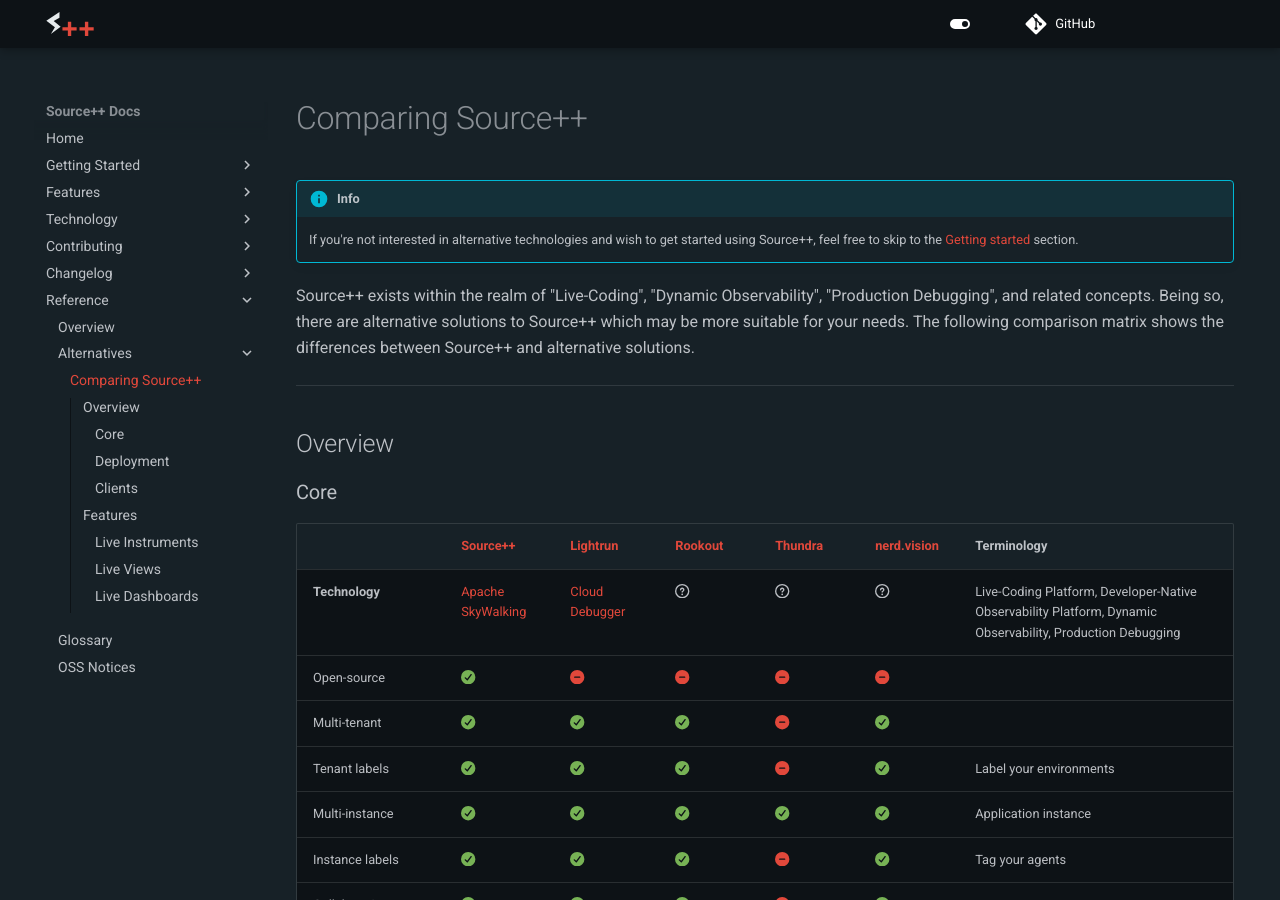
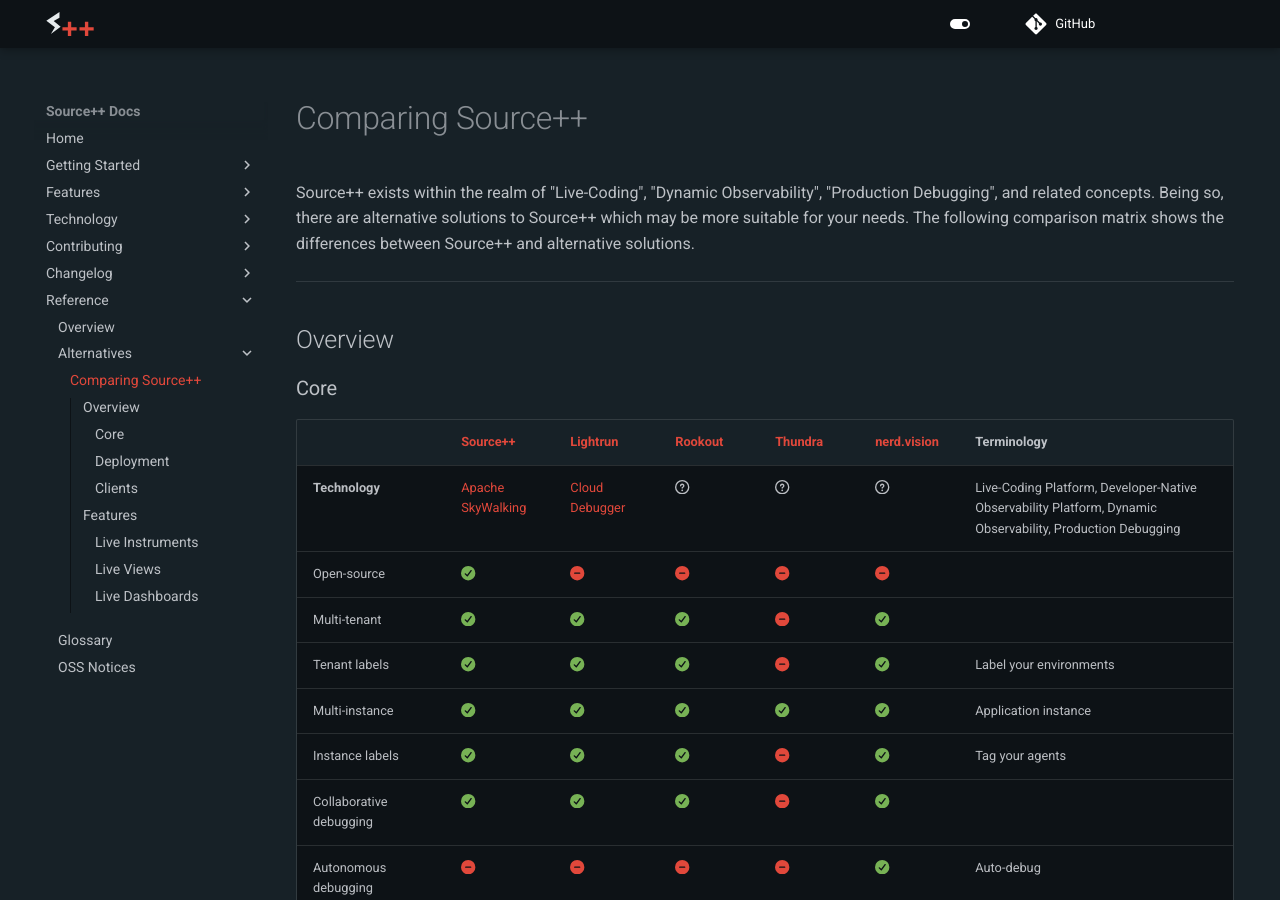
Before and after one commit to sourceplusplus/documentation, an MkDocs documentation site: the page built from docs/reference/alternatives/README.md, in a window 1280 px wide and 900 px high. Built offline with MkDocs 1.6.1 and Material for MkDocs 9.7.7, drawn with Linux system fonts in a browser that asks for light colours; comment, search, counter and statistics services are not loaded; the version menu is left out.

Commit message:
Update README.md

```diff
--- a/docs/reference/alternatives/README.md
+++ b/docs/reference/alternatives/README.md
@@ -1,7 +1,4 @@
 # Comparing Source++
-
-!!! info
-    If you're not interested in alternative technologies and wish to get started using Source++, feel free to skip to the [Getting started](../../getting-started) section.
 
 Source++ exists within the realm of "Live-Coding", "Dynamic Observability", "Production Debugging", and related concepts. Being so, there are alternative solutions to Source++ which may be more suitable for your needs. The following comparison matrix shows the differences between Source++ and alternative solutions.
 
```
